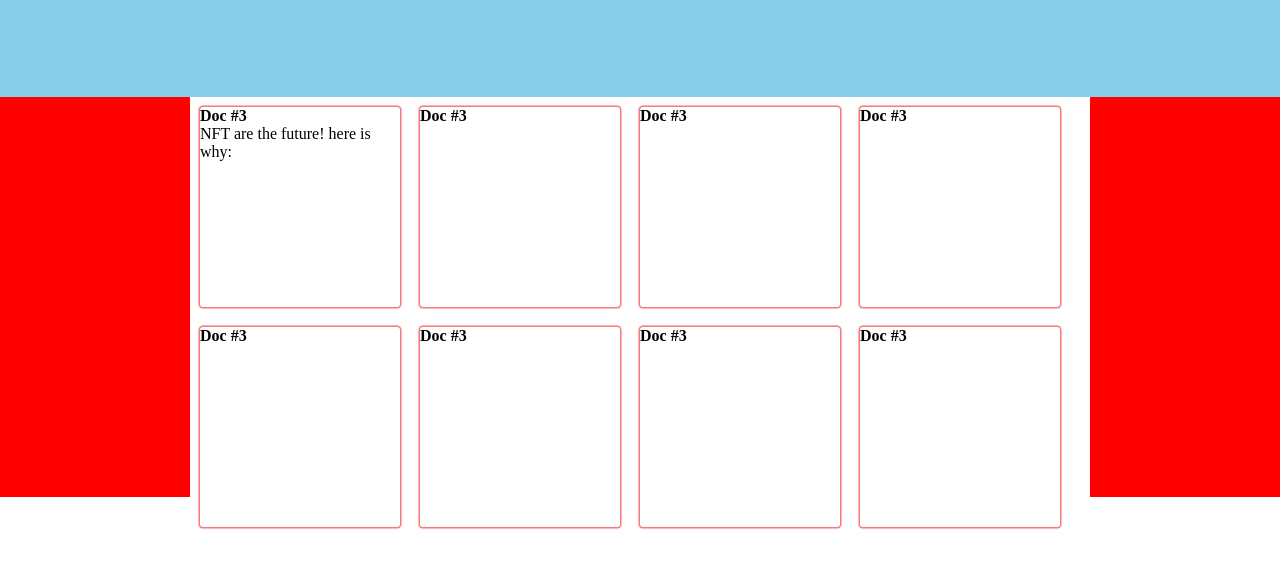
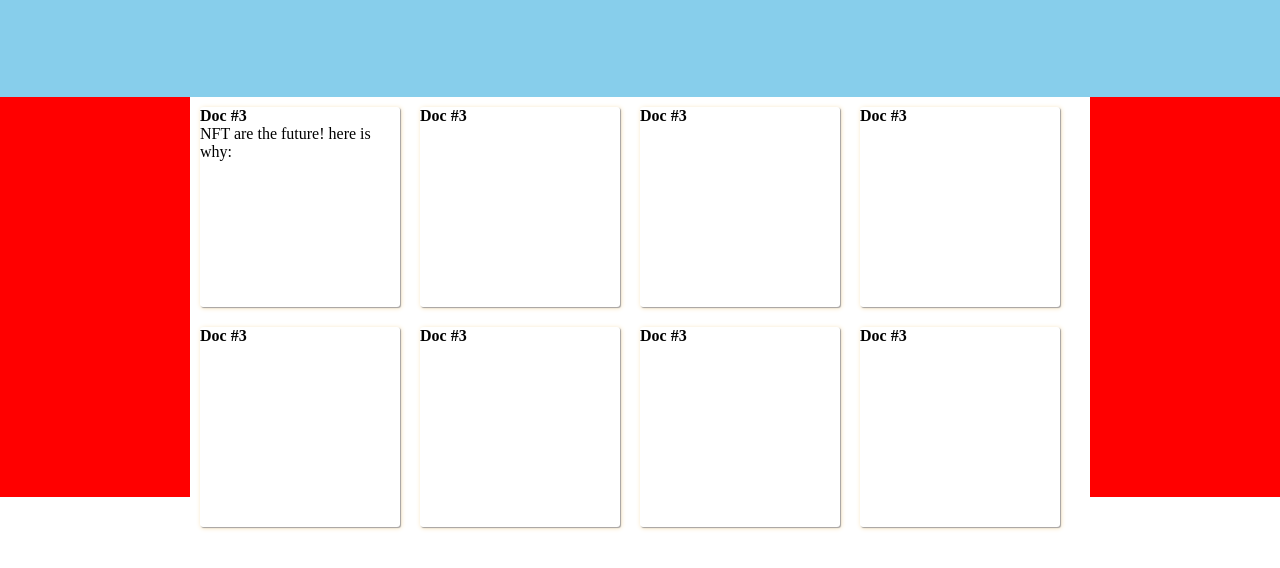
Before and after one commit to Andrus123/bended.github.io, a plain HTML site: page index.html in a window 1280 px wide. Shown: the part 48-616 px from the top of the page. Drawn offline with Linux system fonts and the light colour scheme; files whose address does not match are found by name.

Commit message:
Hover effects

```diff
--- a/styles.css
+++ b/styles.css
@@ -284,7 +284,12 @@ button:focus{
     height: 200px;
     width: 200px;
     border-radius: 3px;
-    box-shadow: 0px 0px 1px 1.5px rgb(246, 115, 115);
+    box-shadow: 1px 1px 1px rgb(163, 161, 161), 1px 1px 5px wheat;
+    cursor: pointer;
+    transition: 0.25s ease;
+}
+.cards .cardbox:hover{
+    transform: translate(-2px, -2px);
 }
 /*Cards Section*/
 /*Lateral Section*/
```
